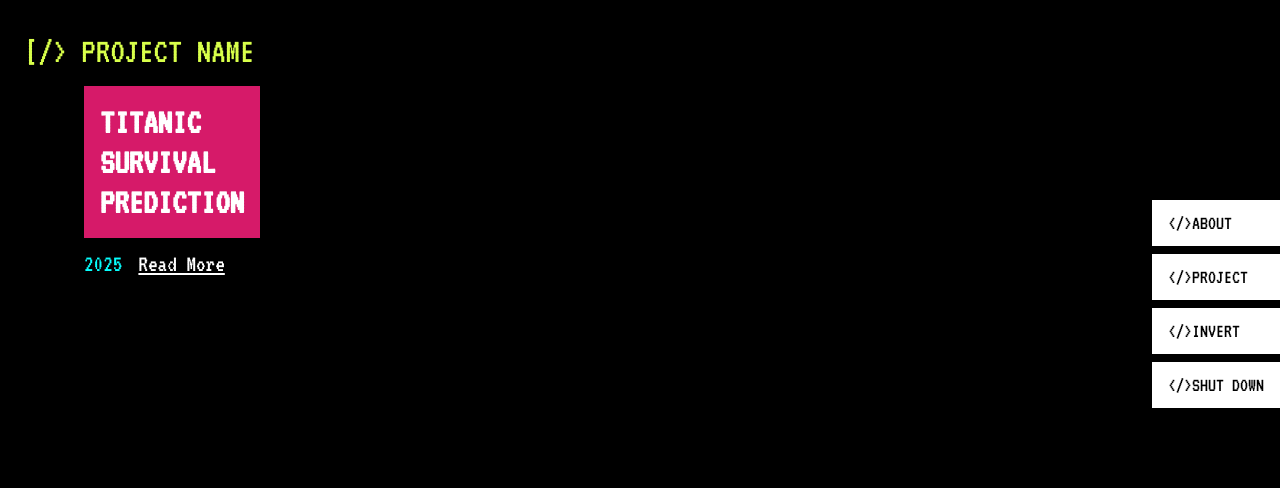
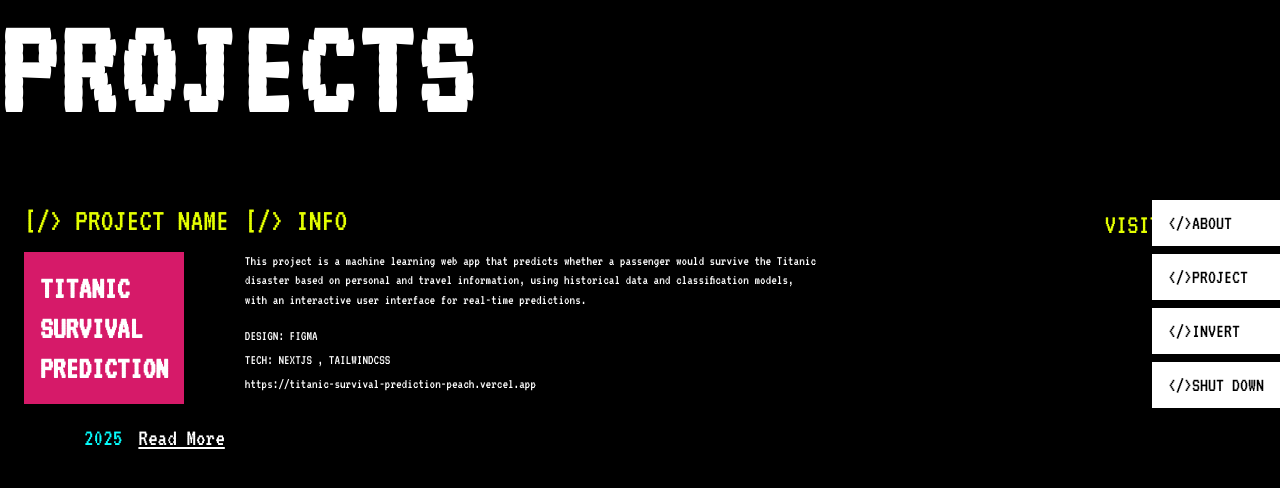
Before and after one commit to GeneralAcre/story-of-acre, a Next.js app: page /projects in a window 1280 px wide. Shown: the top 488 px of the page. Built offline with nearby package versions, Linux system fonts and the light colour scheme.

Commit message:
Components in Projects

```diff
--- a/src/app/Components/Info.js
+++ /dev/null
@@ -1,7 +0,0 @@
-export default function SectionHeader({ label = "PROJECT NAME" }) {
-    return (
-      <p className="text-[#d8ff4a] text-[28px] sm:text-[36px] mb-2">
-        {`[/>`} {label}
-      </p>
-    );
-  }
--- a/src/app/projects/page.js
+++ b/src/app/projects/page.js
@@ -1,28 +1,13 @@
-import SectionHeader from '../Components/Info';
-import ProjectModal from '../Components/ProjectCard';
+import Titanic from './titanic';
 
 export default function ProjectCard() {
   return (
-    <div className="p-6">
-      {/* Consistent header */}
-      <SectionHeader label="PROJECT NAME" />
+    <div >
+      <header className="w-full text-[36px] sm:text-[45px] md:text-[60px] lg:text-[100px] xl:text-[140px]
+       leading-none tracking-wide font-bold mb-8 ">PROJECTS</header>
 
-      {/* Project block */}
-      <div className="bg-[#D61A69] text-white text-[28px] sm:text-[36px] font-bold leading-[40px] ml-0 sm:ml-[60px] inline-flex flex-col p-4">
-        <p>TITANIC</p>
-        <p>SURVIVAL</p>
-        <p>PREDICTION</p>
-      </div>
+      <Titanic/> {/* Titanic Project*/}
 
-      {/* Modal */}
-      <ProjectModal
-        year="2025"
-        name="TITANIC SURVIVAL PREDICTION"
-        role="Design & Coding"
-        timeline="February - April 2025"
-        description="This website was created to predict Titanic’s survival rate. To analyze what type of person is most likely to survive the Titanic."
-        overview="For a very long time, I have enjoyed watching Titanic. Its story astounded me. I occasionally consider what kind of person would have the best chance of surviving if they were on the Titanic. I therefore made the decision to create a website that predicts survival chance using data from Kaggle."
-      />
     </div>
   );
 }
--- /dev/null
+++ b/src/app/projects/titanic.js
@@ -0,0 +1,68 @@
+'use client';
+import { useState } from 'react';
+import Link from 'next/link';
+import ProjectCard from '../Components/ProjectCard';
+import ProjectModal from '../Components/ProjectCard';
+
+export default function Titanic() {
+  const [isOpen, setIsOpen] = useState(false);
+
+  return (
+    <div className="bg-black text-white p-6">
+      <div className="flex items-start gap-4 flex-wrap">
+
+        {/* Left Section */}
+        <div>
+          <p className="text-[#E4FF00] text-[32px] mb-2">{`[/> PROJECT NAME`}</p>
+
+          {/* Pink Title Block */}
+          <div className="bg-[#D61A69] text-white text-[32px] font-bold leading-tight p-4 inline-block mb-2">
+            <p>TITANIC</p>
+            <p>SURVIVAL</p>
+            <p>PREDICTION</p>
+          </div>
+
+        </div>
+
+        {/* Info Section */}
+        <div className="max-w-xl">
+          <p className="text-[#E4FF00] text-[32px] mb-2">{`[/> INFO`}</p>
+          <p className="text-sm leading-snug mb-4">
+            This project is a machine learning web app that predicts whether a passenger would survive the Titanic disaster based on personal and travel information, using historical data and classification models, with an interactive user interface for real-time predictions.
+          </p>
+          <p className="text-sm mb-1">DESIGN: FIGMA</p>
+          <p className="text-sm mb-1">TECH: NEXTJS , TAILWINDCSS</p>
+          <p className="text-sm mb-1 break-all">
+            https://titanic-survival-prediction-peach.vercel.app
+          </p>
+        </div>
+
+        {/* Visit Site */}
+        <div className="ml-auto mt-2">
+          <Link
+            href="https://titanic-survival-prediction-peach.vercel.app"
+            target="_blank"
+            className="text-[#E4FF00] text-[28px] hover:underline"
+          >
+            VISIT SITE →
+          </Link>
+        </div>
+      </div>
+
+      {/* Modal */}
+      <ProjectModal
+        year="2025"
+        name="TITANIC SURVIVAL PREDICTION"
+        role="Design & Coding"
+        timeline="February - April 2025"
+        description="This website was created to predict Titanic’s survival rate.
+        To analyze what type of person is most likely to survive the Titanic."
+        overview="For a very long time, I have enjoyed watching Titanic. Its story astounded me.
+        I occasionally consider what kind of person would have the best chance of surviving if they were on the Titanic.
+        I therefore made the decision to create a website that predicts survival chance using data from Kaggle."
+        isOpen={isOpen}
+        setIsOpen={setIsOpen}
+      />
+    </div>
+  );
+}
```
